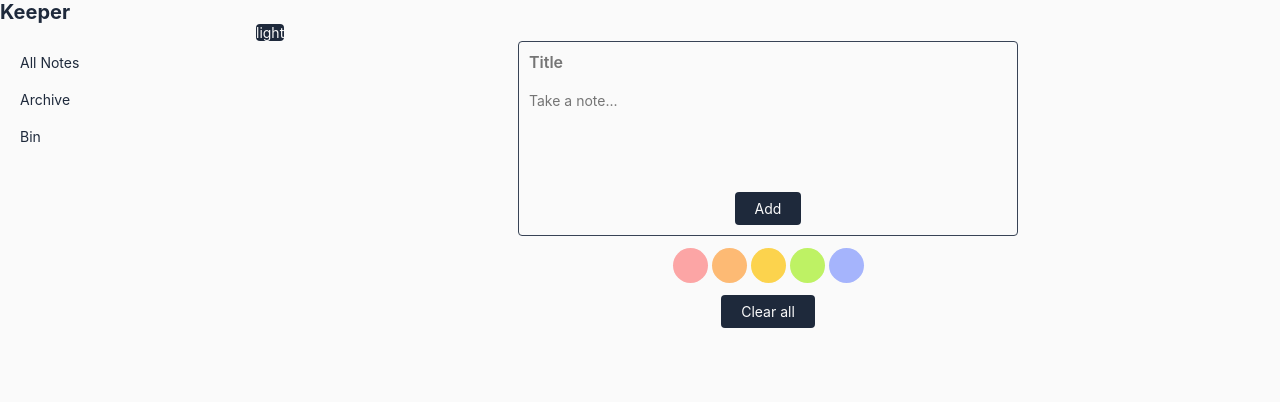
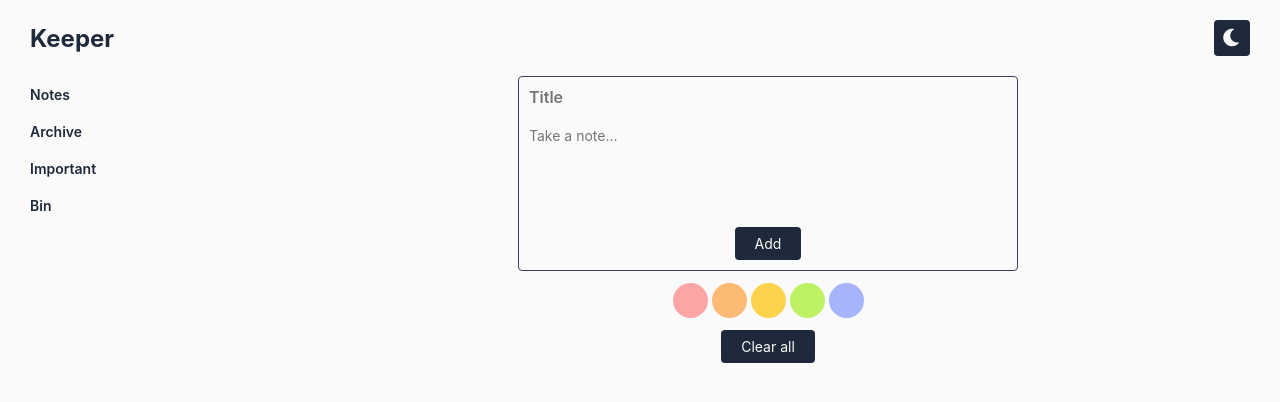
Before and after one commit to rohanmathur91/keeper, a React (Create React App) app: page / in a window 1280 px wide. Shown: the top 402 px of the page. Built offline with nearby package versions, Linux system fonts and the light colour scheme.

Commit message:
feat: add dark mode

```diff
--- a/src/App.jsx
+++ b/src/App.jsx
@@ -1,17 +1,21 @@
+import { useTheme } from "./context";
 import { NoteList, NotesForm, Sidebar } from "./components";
-import { useTheme } from "./context";
 import "./css/style.css";
 
 const App = () => {
 	const { theme, changeTheme } = useTheme();
 
 	return (
-		<div>
-			<h1>Keeper</h1>
+		<div class={`app ${theme}`}>
+			<div className="header">
+				<h1>Keeper</h1>
+				<button className="theme-btn" onClick={changeTheme}>
+					<i class={`fa-solid ${theme === "light" ? "fa-moon" : "fa-sun"}`}></i>
+				</button>
+			</div>
 			<div className="container">
 				<Sidebar />
 				<div className="notes-container">
-					<button onClick={changeTheme}>{theme}</button>
 					<NotesForm />
 					<NoteList />
 				</div>
--- a/src/components/ColorList/ColorList.css
+++ b/src/components/ColorList/ColorList.css
@@ -0,0 +1,18 @@
+.color-list {
+	display: flex;
+	align-items: center;
+	justify-content: center;
+	margin: 1rem;
+}
+
+.color-picker {
+	margin: 2px;
+	width: 3.5rem;
+	height: 3.5rem;
+	border-radius: 50%;
+}
+
+.color-picker:hover {
+	opacity: 0.7;
+	border: 1px solid #3f3f46;
+}
--- a/src/components/ColorList/ColorList.jsx
+++ b/src/components/ColorList/ColorList.jsx
@@ -1,5 +1,6 @@
 import React from "react";
-import { colors } from "../../data";
+import { colors } from "./data";
+import "./ColorList.css";
 
 export const ColorList = ({ handleOnChange }) => {
 	return (
--- /dev/null
+++ b/src/components/NoteList/NoteList.css
@@ -0,0 +1,56 @@
+.notes-container {
+	grid-area: main;
+}
+
+.notes {
+	display: flex;
+	flex-direction: column;
+	align-items: center;
+}
+
+.note-form {
+	padding: 1rem;
+	width: 100%;
+	max-width: 50rem;
+	display: flex;
+	flex-direction: column;
+	align-items: center;
+	border: 1px solid var(--primary-light-color);
+}
+
+.note-title-input,
+.note-task-input {
+	width: 100%;
+	margin-bottom: 2rem;
+}
+
+.note-title-input {
+	font-weight: 600;
+	font-size: 1.6rem;
+}
+
+.note-task-input {
+	height: 8rem;
+}
+
+.note-list-container {
+	margin: auto;
+	max-width: 80rem;
+	display: flex;
+	flex-wrap: wrap;
+	align-items: flex-start;
+	justify-content: center;
+}
+
+.note {
+	margin: 8px;
+	padding: 1rem 2rem;
+	border-radius: 4px;
+	max-width: 25rem;
+	border: 1px solid var(--primary-light-color);
+}
+
+.note-title,
+.note-content {
+	color: var(--text-color);
+}
--- a/src/components/NoteList/NoteList.jsx
+++ b/src/components/NoteList/NoteList.jsx
@@ -1,5 +1,6 @@
 import React from "react";
-import { useNotes } from "../../context/NoteContext";
+import { useNotes } from "../../context";
+import "./NoteList.css";
 
 export const NoteList = () => {
 	const { notes, archiveNote, deleteNote } = useNotes();
@@ -12,8 +13,8 @@ export const NoteList = () => {
 					className="note"
 					style={{ background: note.backgroundColor }}
 				>
-					<h2>{note.title}</h2>
-					<p>{note.content}</p>
+					<h2 className="note-title">{note.title}</h2>
+					<p className="note-content">{note.content}</p>
 					<button onClick={() => archiveNote(note)} className="btn">
 						Archive
 					</button>
--- a/src/components/NotesForm/NotesForm.jsx
+++ b/src/components/NotesForm/NotesForm.jsx
@@ -16,7 +16,11 @@ export const NotesForm = () => {
 
 	const handleformSubmit = (event) => {
 		event.preventDefault();
-		addNotes({ id: uuid(), ...note });
+		addNotes({
+			...note,
+			id: uuid(),
+			backgroundColor: backgroundColor || "#d4d4d4",
+		});
 		setNote({
 			title: "",
 			content: "",
@@ -25,7 +29,6 @@ export const NotesForm = () => {
 	};
 
 	const handleOnChange = (key, value) => {
-		console.log(note);
 		setNote((prevNote) => ({ ...prevNote, [key]: value }));
 	};
 
--- a/src/components/Sidebar/Sidebar.css
+++ b/src/components/Sidebar/Sidebar.css
@@ -1,10 +1,10 @@
 .sidebar {
-	margin-top: 2rem;
 	grid-area: sidebar;
 }
 
 .sidebar-item {
-	padding: 1rem 2rem;
+	padding: 1rem 3rem;
+	font-weight: 600;
 }
 
 .sidebar-item:hover {
--- a/src/components/Sidebar/Sidebar.jsx
+++ b/src/components/Sidebar/Sidebar.jsx
@@ -5,8 +5,9 @@ export const Sidebar = () => {
 	return (
 		<div>
 			<ul className="sidebar">
-				<li className="sidebar-item">All Notes</li>
+				<li className="sidebar-item">Notes</li>
 				<li className="sidebar-item">Archive</li>
+				<li className="sidebar-item">Important</li>
 				<li className="sidebar-item">Bin</li>
 			</ul>
 		</div>
--- a/src/css/reset.css
+++ b/src/css/reset.css
@@ -5,10 +5,12 @@
 	--primary-color: #1e293b;
 	--primary-light-color: #384355;
 	--secondary-color: #fafafa;
+	--text-color: #1e293b;
 }
 
 .dark {
-	--primary-color: #fafafa;
+	--gray: #384355;
+	--primary-color: #e2e8f0;
 	--primary-light-color: #384355;
 	--secondary-color: #1e293b;
 }
@@ -25,8 +27,6 @@ html {
 }
 
 body {
-	color: var(--primary-color);
-	background-color: var(--secondary-color);
 	font-family: -apple-system, BlinkMacSystemFont, Inter, Segoe UI, Roboto,
 		Helvetica Neue, Arial, Noto Sans, sans-serif, Apple Color Emoji,
 		Segoe UI Emoji, Segoe UI Symbol, Noto Color Emoji;
@@ -53,6 +53,7 @@ textarea {
 	-moz-border-radius: 4px;
 	-ms-border-radius: 4px;
 	-o-border-radius: 4px;
+	color: var(--primary-color);
 }
 
 button {
--- a/src/css/style.css
+++ b/src/css/style.css
@@ -1,5 +1,30 @@
 @import "./utility.css";
 @import "./reset.css";
+
+.app {
+	color: var(--primary-color);
+	background-color: var(--secondary-color);
+	height: fit-content;
+}
+
+.header {
+	display: flex;
+	align-items: center;
+	justify-content: space-between;
+	padding: 2rem 3rem;
+}
+
+.header h1 {
+	font-size: 2.4rem;
+}
+
+.theme-btn {
+	padding: 0.8rem;
+}
+
+.theme-btn i {
+	font-size: 2rem;
+}
 
 .container {
 	display: grid;
@@ -7,74 +32,3 @@
 	grid-template-areas: "sidebar main";
 	height: calc(100vh - 2.4rem);
 }
-
-.notes-container {
-	grid-area: main;
-}
-
-.notes {
-	display: flex;
-	flex-direction: column;
-	align-items: center;
-}
-
-.note-form {
-	padding: 1rem;
-	width: 100%;
-	max-width: 50rem;
-	display: flex;
-	flex-direction: column;
-	align-items: center;
-	border: 1px solid var(--primary-light-color);
-}
-
-.note-title-input,
-.note-task-input {
-	width: 100%;
-	margin-bottom: 2rem;
-}
-
-.note-title-input {
-	font-weight: 600;
-	font-size: 1.6rem;
-}
-
-.note-task-input {
-	height: 8rem;
-}
-
-.note-list-container {
-	margin: auto;
-	max-width: 80rem;
-	display: flex;
-	flex-wrap: wrap;
-	align-items: flex-start;
-	justify-content: center;
-}
-
-.note {
-	padding: 1rem 2rem;
-	margin: 8px;
-	border-radius: 4px;
-	border: 1px solid var(--primary-light-color);
-	max-width: 25rem;
-}
-
-.color-list {
-	display: flex;
-	align-items: center;
-	justify-content: center;
-	margin: 1rem;
-}
-
-.color-picker {
-	margin: 2px;
-	width: 3.5rem;
-	height: 3.5rem;
-	border-radius: 50%;
-}
-
-.color-picker:hover {
-	opacity: 0.7;
-	border: 1px solid #3f3f46;
-}
--- a/src/hooks/useLocalStorage.js
+++ b/src/hooks/useLocalStorage.js
@@ -13,8 +13,8 @@ export const useLocalStorage = () => {
 	}, [notes]);
 
 	const clearAll = () => {
+		clearList();
 		localStorage.removeItem("notes");
-		clearList();
 	};
 
 	return { clearAll };
```
Also changed, not shown: src/components/ColorList/data.js (renamed from src/data.js).
